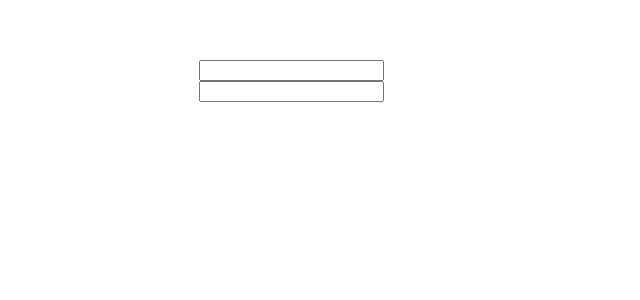
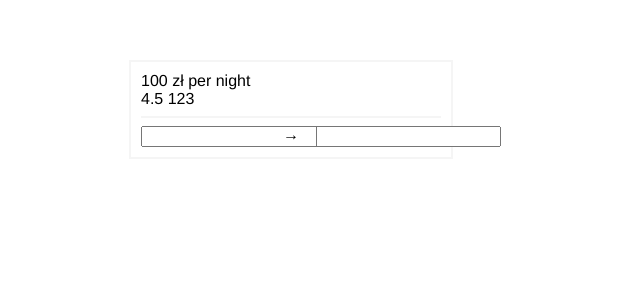
Before and after one commit to krystian50/airbnb-calendar, a Vue app: page / in a window 1280 px wide. Shown: the top 300 px of the page, without its empty margins (349-989 px from the left). Built offline with nearby package versions, Linux system fonts and the light colour scheme.

Commit message:
feat(styles): added global styles, added basic layout styles

```diff
--- a/src/App.vue
+++ b/src/App.vue
@@ -31,5 +31,10 @@ export default {
   -moz-osx-font-smoothing: grayscale;
   text-align: center;
   margin-top: 60px;
+
+  .booking-container {
+    width: 300px;
+    margin: 0 auto;
+  }
 }
 </style>
--- a/src/components/BookingContainer.vue
+++ b/src/components/BookingContainer.vue
@@ -1,17 +1,29 @@
 <template>
   <div class="booking-container">
-    <datepicker class="booking-container__date" />
-    <datepicker class="booking-container__date" />
+    <booking-container-header
+      :price="price"
+      :currency="currency"
+      :rating="rating"
+      :number-of-rates="numberOfRates"
+    />
+    <hr class="booking-container__divider" />
+    <div class="booking-container__date-range">
+      <datepicker class="booking-container__date" />
+      <span class="booking-container__date-separator">&rarr;</span>
+      <datepicker class="booking-container__date" />
+    </div>
   </div>
 </template>
 <script>
 import { isBetween, isPositive } from "@/helpers/number";
 import Datepicker from "./Datepicker";
+import BookingContainerHeader from "./BookingContainerHeader";
 
 export default {
   name: "BookingContainer",
   components: {
-    Datepicker
+    Datepicker,
+    BookingContainerHeader
   },
   props: {
     price: {
@@ -39,3 +51,25 @@ export default {
   }
 };
 </script>
+<style lang="scss" scoped>
+.booking-container {
+  border: 2px solid $border-color;
+  padding: 10px;
+
+  &__date-range {
+    @include row;
+  }
+
+  &__date {
+    @include col(5, 12);
+  }
+
+  &__divider {
+    border: 1px solid $border-color;
+  }
+
+  &__date-separator {
+    @include col(2, 12);
+  }
+}
+</style>
--- /dev/null
+++ b/src/components/BookingContainerHeader.vue
@@ -0,0 +1,18 @@
+<template functional>
+  <div class="booking-container-header">
+    <span class="booking-container-header__row">
+      {{ props.price }} {{ props.currency }} per night
+    </span>
+    <span class="booking-container-header__row">
+      {{ props.rating }} {{ props.numberOfRates }}
+    </span>
+  </div>
+</template>
+<style lang="scss" scoped>
+.booking-container-header {
+  &__row {
+    display: block;
+    text-align: left;
+  }
+}
+</style>
--- /dev/null
+++ b/src/styles/_global.scss
@@ -0,0 +1,2 @@
+@import "./mixins/index";
+@import "./variables/index";
--- /dev/null
+++ b/src/styles/mixins/_index.scss
@@ -0,0 +1 @@
+@import "./grid.scss";
--- /dev/null
+++ b/src/styles/mixins/grid.scss
@@ -0,0 +1,18 @@
+// This is mixin which you will include in parent
+// of columns. It kills default margin of inline-block
+// elements.
+@mixin row() {
+  font-size: 0;
+}
+
+// This is column mixins.
+@mixin col($col, $sum, $gap: 1em, $align: top) {
+  width: 100%;
+  display: inline-block;
+  font-size: 16px;
+
+  @media only screen and (min-width: 768px) {
+    width: percentage($col/$sum);
+    vertical-align: $align;
+  }
+}
--- /dev/null
+++ b/src/styles/variables/_index.scss
@@ -0,0 +1 @@
+$border-color: #f5f5f5;
--- /dev/null
+++ b/vue.config.js
@@ -0,0 +1,9 @@
+module.exports = {
+  css: {
+    loaderOptions: {
+      sass: {
+        data: `@import "@/styles/_global.scss";`
+      }
+    }
+  }
+};
```
